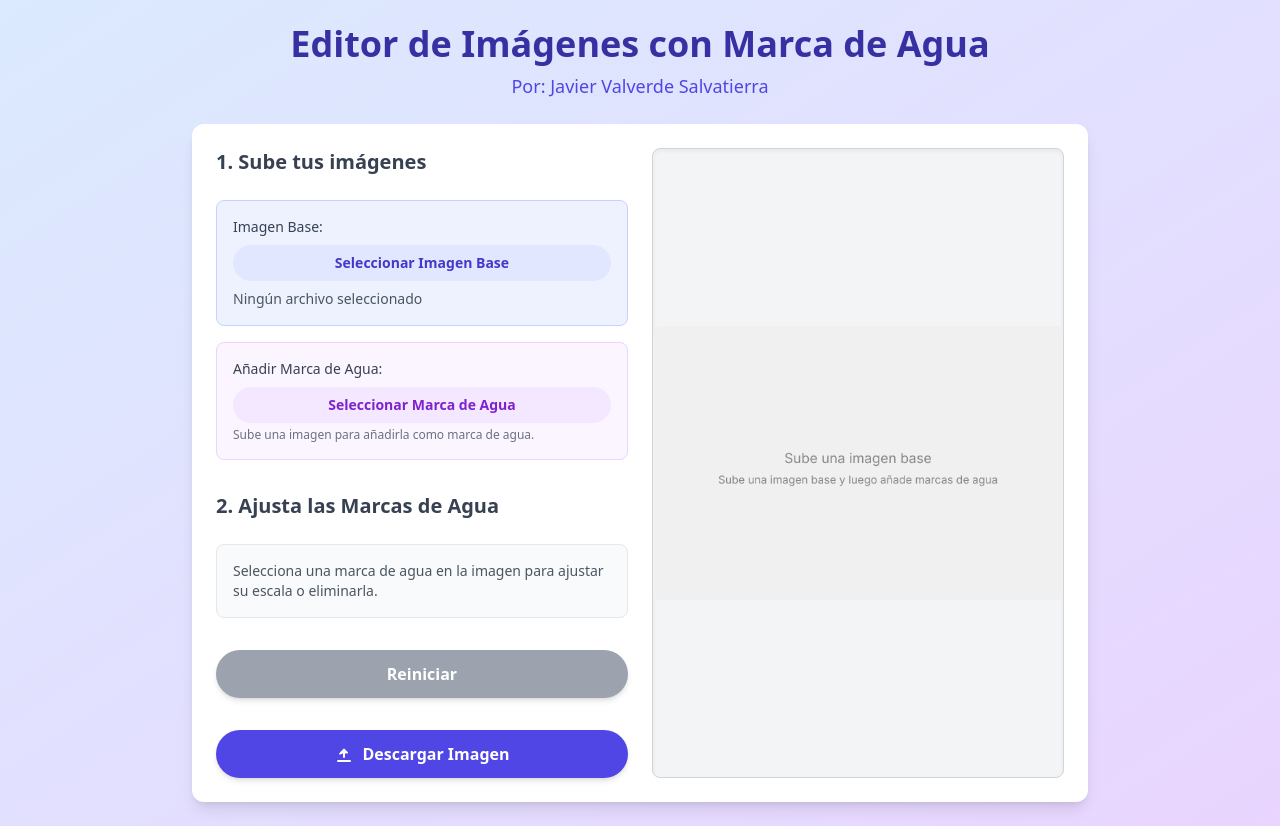
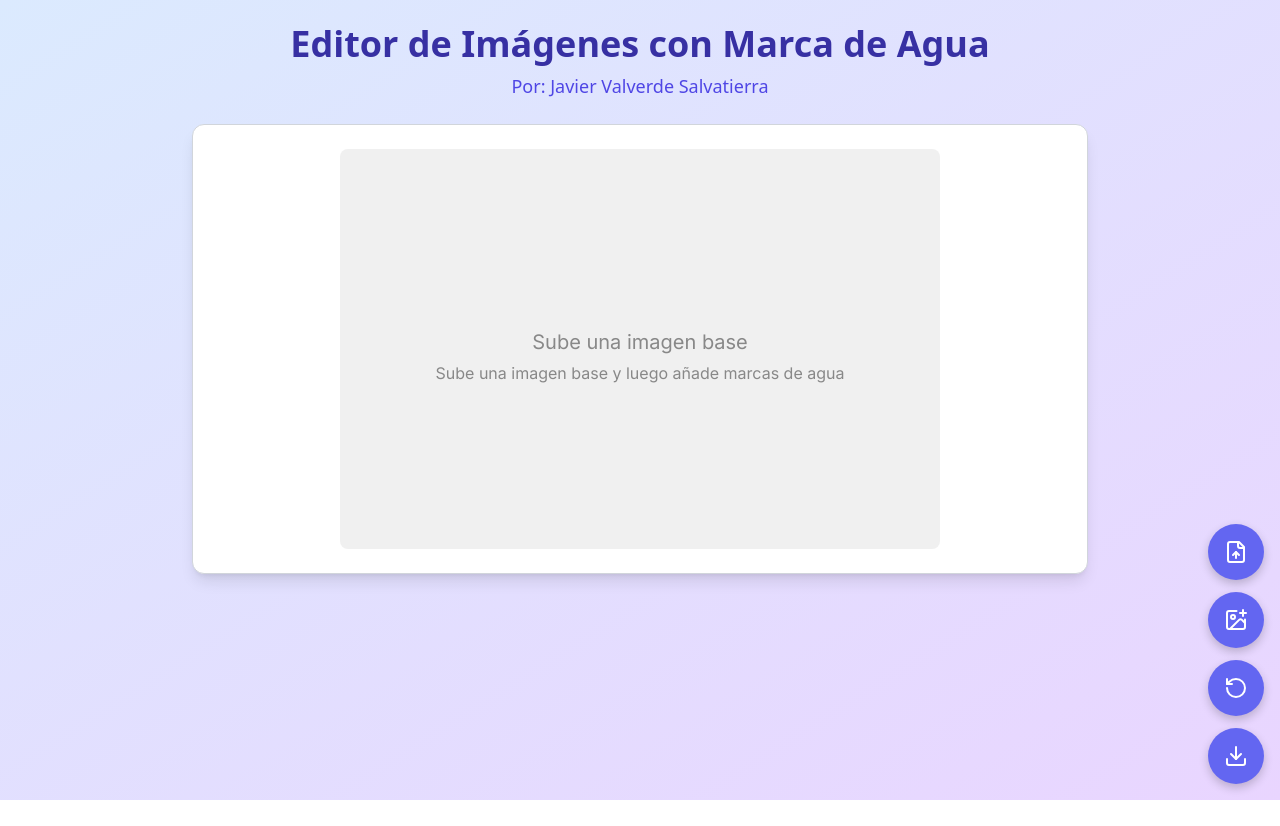
Before and after one commit to JaviSalvatierra/MarcadeAgua, a React (Create React App) app: page / in a window 1280 px wide. After the commit the page ends 800 px from the top, so only its background shows below. Built offline with nearby package versions, Linux system fonts and the light colour scheme.

Commit message:
Cambios realizados, formato moderno con botones

```diff
--- a/package.json
+++ b/package.json
@@ -7,6 +7,7 @@
     "@testing-library/jest-dom": "^6.6.4",
     "@testing-library/react": "^16.3.0",
     "@testing-library/user-event": "^13.5.0",
+    "lucide-react": "^0.536.0",
     "react": "^19.1.1",
     "react-dom": "^19.1.1",
     "react-scripts": "5.0.1",
--- a/src/App.js
+++ b/src/App.js
@@ -1,4 +1,6 @@
 import React, { useState, useRef, useEffect, useCallback } from 'react';
+// Importa los iconos de Lucide React
+import { FileUp, ImagePlus, RotateCcw, Download, SlidersHorizontal, Trash2 } from 'lucide-react';
 
 // Componente principal de la aplicación
 const App = () => {
@@ -10,16 +12,18 @@ const App = () => {
     const [activeWatermarkId, setActiveWatermarkId] = useState(null); // ID de la marca de agua actualmente seleccionada
     const [loading, setLoading] = useState(false); // Estado de carga
     const [error, setError] = useState(null); // Estado de error
+    const [showAdjustmentPanel, setShowAdjustmentPanel] = useState(false); // Controla la visibilidad del panel de ajustes
 
     // Estados para la funcionalidad de arrastre
     const [isDragging, setIsDragging] = useState(false);
     const [dragStartX, setDragStartX] = useState(0);
+    // FIX: Corrected the useState declaration for dragStartY
     const [dragStartY, setDragStartY] = useState(0);
     const [initialWatermarkX, setInitialWatermarkX] = useState(0);
     const [initialWatermarkY, setInitialWatermarkY] = useState(0);
 
     // Referencias al elemento canvas y a los inputs de archivo
-    const canvasRef = useRef(null); // Esta ref se usará para ambos canvas, el visible en cada momento
+    const canvasRef = useRef(null);
     const baseImageInputRef = useRef(null); // Referencia para el input de la imagen base
     const watermarkInputRef = useRef(null); // Referencia para el input de la marca de agua
 
@@ -155,6 +159,7 @@ const App = () => {
                 setActiveWatermarkId(null);
                 setNextWatermarkId(0);
                 setError(null); // Limpiar errores anteriores
+                setShowAdjustmentPanel(false); // Ocultar panel de ajustes
             };
             reader.onerror = () => {
                 setError("Error al cargar la imagen base.");
@@ -184,6 +189,7 @@ const App = () => {
                     setActiveWatermarkId(newWatermark.id); // Seleccionar la marca de agua recién añadida
                     setNextWatermarkId(prev => prev + 1);
                     setError(null);
+                    setShowAdjustmentPanel(true); // Mostrar panel de ajustes al añadir
                 };
                 img.onerror = () => {
                     setError("Error al cargar la imagen de marca de agua.");
@@ -257,9 +263,11 @@ const App = () => {
                 setInitialWatermarkY(activeWatermark.y);
             }
             event.preventDefault(); // Prevenir el desplazamiento en dispositivos táctiles
+            setShowAdjustmentPanel(true); // Mostrar panel de ajustes al seleccionar
         } else {
             // Si no se hizo clic en ninguna marca de agua, deseleccionar cualquier marca de agua activa
             setActiveWatermarkId(null);
+            setShowAdjustmentPanel(false); // Ocultar panel de ajustes
         }
     };
 
@@ -321,6 +329,7 @@ const App = () => {
         if (activeWatermarkId !== null) {
             setWatermarks(prevWatermarks => prevWatermarks.filter(wm => wm.id !== activeWatermarkId));
             setActiveWatermarkId(null); // Deseleccionar después de eliminar
+            setShowAdjustmentPanel(false); // Ocultar panel de ajustes
         }
     };
 
@@ -344,7 +353,7 @@ const App = () => {
         // Redibujar la imagen base
         const baseImage = new Image();
         baseImage.onload = () => {
-            tempCtx.drawImage(baseImage, 0, 0, tempCanvas.width, tempCtx.height);
+            tempCtx.drawImage(baseImage, 0, 0, tempCanvas.width, tempCanvas.height);
 
             // Redibujar todas las marcas de agua (sin el borde de selección)
             for (const watermark of watermarks) {
@@ -381,13 +390,14 @@ const App = () => {
         setActiveWatermarkId(null);
         setLoading(false);
         setError(null);
+        setShowAdjustmentPanel(false); // Ocultar panel de ajustes
         // Opcional: Limpiar los inputs de archivo si es necesario, aunque key={nextWatermarkId} ya ayuda
         if (baseImageInputRef.current) baseImageInputRef.current.value = '';
         if (watermarkInputRef.current) watermarkInputRef.current.value = '';
     };
 
     return (
-        <div className="min-h-screen bg-gradient-to-br from-blue-100 to-purple-200 p-4 sm:p-6 flex flex-col items-center font-sans">
+        <div className="min-h-screen bg-gradient-to-br from-blue-100 to-purple-200 p-4 sm:p-6 flex flex-col items-center font-sans relative">
             {/* Tailwind CSS y Google Fonts ya están en public/index.html */}
             <style>
                 {`
@@ -426,6 +436,26 @@ const App = () => {
                     background: #e0e7ff; /* Indigo 100 */
                     border-radius: 4px;
                 }
+                .icon-button {
+                    display: flex;
+                    justify-content: center;
+                    align-items: center;
+                    width: 56px; /* Tamaño del botón */
+                    height: 56px; /* Tamaño del botón */
+                    border-radius: 50%;
+                    background-color: #6366f1; /* Indigo 500 */
+                    color: white;
+                    box-shadow: 0 4px 10px rgba(0, 0, 0, 0.2);
+                    transition: background-color 0.3s ease, transform 0.2s ease;
+                    cursor: pointer;
+                }
+                .icon-button:hover {
+                    background-color: #4f46e5; /* Indigo 600 */
+                    transform: scale(1.05);
+                }
+                .icon-button:active {
+                    transform: scale(0.95);
+                }
                 `}
             </style>
 
@@ -436,75 +466,85 @@ const App = () => {
                 Por: Javier Valverde Salvatierra
             </p>
 
-            {/* Contenedor principal de la aplicación */}
-            <div className="bg-white p-6 rounded-xl shadow-lg w-full max-w-4xl flex flex-col md:flex-row gap-6">
+            {/* Contenedor principal de la aplicación - solo para el canvas */}
+            <div className="bg-white p-6 rounded-xl shadow-lg w-full max-w-4xl flex justify-center items-center overflow-hidden border border-gray-300 min-h-[400px]">
+                <canvas
+                    ref={canvasRef}
+                    className="max-w-full h-auto rounded-lg"
+                    onMouseDown={handleInteractionStart}
+                    onMouseMove={handleInteractionMove}
+                    onMouseUp={handleInteractionEnd}
+                    onMouseLeave={handleInteractionEnd}
+                    onTouchStart={handleInteractionStart}
+                    onTouchMove={handleInteractionMove}
+                    onTouchEnd={handleInteractionEnd}
+                    onTouchCancel={handleInteractionEnd}
+                ></canvas>
+            </div>
 
-                {/* Columna de Controles (parte izquierda en desktop, apilada en móvil) */}
-                <div className="w-full md:w-1/2 flex flex-col gap-4">
-                    <h2 className="text-xl font-semibold text-gray-700 mb-2">1. Sube tus imágenes</h2>
-
-                    {/* Carga de imagen base */}
-                    <div className="bg-indigo-50 p-4 rounded-lg border border-indigo-200">
-                        <label className="block text-gray-700 text-sm font-medium mb-2">
-                            Imagen Base:
-                        </label>
+            {/* Panel de Acciones Flotante */}
+            <div className="fixed bottom-4 right-4 z-50 flex flex-col gap-3">
+                {/* Botón para Seleccionar Imagen Base */}
+                <button
+                    onClick={() => baseImageInputRef.current.click()}
+                    className="icon-button"
+                    title="Seleccionar Imagen Base"
+                >
+                    <FileUp size={24} />
+                </button>
                 <input
                     type="file"
                     id="baseImage"
                     accept="image/*"
                     onChange={handleBaseImageUpload}
-                            className="hidden" // Ocultar el input nativo
+                    className="hidden"
                     ref={baseImageInputRef}
                 />
+
+                {/* Botón para Añadir Marca de Agua */}
                 <button
-                            onClick={() => baseImageInputRef.current.click()}
-                            className="w-full py-2 px-4 rounded-full border-0 text-sm font-semibold
-                                       bg-indigo-100 text-indigo-700 hover:bg-indigo-200
-                                       transition duration-300 ease-in-out transform hover:scale-105"
+                    onClick={() => watermarkInputRef.current.click()}
+                    className="icon-button"
+                    title="Añadir Marca de Agua"
                 >
-                            Seleccionar Imagen Base
+                    <ImagePlus size={24} />
                 </button>
-                        <p className="mt-2 text-sm text-gray-600">
-                            {baseImageName ? `Archivo seleccionado: ${baseImageName}` : 'Ningún archivo seleccionado'}
-                        </p>
-                    </div>
-
-                    {/* Carga de imagen de marca de agua */}
-                    <div className="bg-purple-50 p-4 rounded-lg border border-purple-200">
-                        <label className="block text-gray-700 text-sm font-medium mb-2">
-                            Añadir Marca de Agua:
-                        </label>
                 <input
                     type="file"
                     id="addWatermark"
                     accept="image/*"
                     onChange={handleAddWatermark}
-                            className="hidden" // Ocultar el input nativo
-                            ref={watermarkInputRef} // Ref para el input de marca de agua
-                            key={nextWatermarkId} // Para limpiar el input después de seleccionar un archivo
+                    className="hidden"
+                    ref={watermarkInputRef}
+                    key={nextWatermarkId}
                 />
+
+                {/* Botón para Reiniciar */}
                 <button
-                            onClick={() => watermarkInputRef.current.click()}
-                            className="w-full py-2 px-4 rounded-full border-0 text-sm font-semibold
-                                       bg-purple-100 text-purple-700 hover:bg-purple-200
-                                       transition duration-300 ease-in-out transform hover:scale-105"
+                    onClick={handleReset}
+                    className="icon-button bg-gray-500 hover:bg-gray-600"
+                    title="Reiniciar"
                 >
-                            Seleccionar Marca de Agua
+                    <RotateCcw size={24} />
                 </button>
-                        <p className="text-xs text-gray-500 mt-1">
-                            Sube una imagen para añadirla como marca de agua.
-                        </p>
+
+                {/* Botón para Descargar Imagen */}
+                <button
+                    onClick={downloadImage}
+                    className="icon-button bg-green-500 hover:bg-green-600"
+                    title="Descargar Imagen"
+                >
+                    <Download size={24} />
+                </button>
             </div>
 
-                    <h2 className="text-xl font-semibold text-gray-700 mt-4 mb-2">2. Ajusta las Marcas de Agua</h2>
-
-                    {/* Controles de escala */}
-                    <div className="bg-gray-50 p-4 rounded-lg border border-gray-200">
-                        {activeWatermark ? (
-                            <>
+            {/* Panel de Ajustes de Marca de Agua Flotante (condicional) */}
+            {showAdjustmentPanel && activeWatermark && (
+                <div className="fixed top-4 right-4 z-50 bg-white p-4 rounded-xl shadow-lg flex flex-col gap-2 w-72">
+                    <h3 className="text-lg font-semibold text-gray-700 mb-2">Ajustar Marca de Agua</h3>
                     <div className="mb-4">
                         <label htmlFor="watermarkScale" className="block text-gray-700 text-sm font-medium mb-2">
-                                        Escala de la Marca de Agua Activa (ID: {activeWatermark.id}): {(activeWatermark.scale * 100).toFixed(0)}%
+                            Escala: {(activeWatermark.scale * 100).toFixed(0)}%
                         </label>
                         <input
                             type="range"
@@ -520,81 +560,23 @@ const App = () => {
                     <button
                         onClick={handleRemoveWatermark}
                         className="w-full bg-red-500 hover:bg-red-600 text-white font-bold py-2 px-4 rounded-full shadow-md
-                                                   transition duration-300 ease-in-out transform hover:scale-105"
+                                   transition duration-300 ease-in-out transform hover:scale-105 flex items-center justify-center gap-2"
                     >
-                                    Eliminar Marca de Agua Activa
+                        <Trash2 size={18} /> Eliminar Marca de Agua
                     </button>
                     <p className="text-sm text-gray-600 mt-2">
-                                    Haz clic en una marca de agua en la imagen para seleccionarla y arrastrarla.
+                        Arrastra la marca de agua en la imagen para moverla.
                     </p>
-                            </>
-                        ) : (
-                            <p className="text-sm text-gray-600">
-                                Selecciona una marca de agua en la imagen para ajustar su escala o eliminarla.
-                            </p>
+                </div>
             )}
-                    </div>
 
-                    {/* Canvas para móvil (oculto en escritorio) */}
-                    {/* Este div se mostrará solo en pantallas pequeñas para colocar el canvas después de los controles de ajuste */}
-                    <div className="w-full h-[400px] flex justify-center items-center bg-gray-100 rounded-lg shadow-inner overflow-hidden border border-gray-300 md:hidden">
-                        <canvas
-                            ref={canvasRef}
-                            className="max-w-full h-auto rounded-lg"
-                            onMouseDown={handleInteractionStart}
-                            onMouseMove={handleInteractionMove}
-                            onMouseUp={handleInteractionEnd}
-                            onMouseLeave={handleInteractionEnd}
-                            onTouchStart={handleInteractionStart}
-                            onTouchMove={handleInteractionMove}
-                            onTouchEnd={handleInteractionEnd}
-                            onTouchCancel={handleInteractionEnd}
-                        ></canvas>
-                    </div>
-
-                    {/* Botones de Reiniciar y Descargar, y mensajes de carga/error (se muestran aquí en móvil) */}
+            {/* Mensajes de carga y error (pueden aparecer en una posición fija o relativa) */}
             {loading && (
-                        <p className="text-center text-indigo-500 mt-4">Cargando...</p>
+                <p className="fixed bottom-4 left-4 z-50 text-indigo-500 bg-white p-2 rounded-lg shadow-md">Cargando...</p>
             )}
             {error && (
-                        <p className="text-center text-red-500 mt-4">{error}</p>
+                <p className="fixed bottom-4 left-4 z-50 text-red-500 bg-white p-2 rounded-lg shadow-md">{error}</p>
             )}
-                    <button
-                        onClick={handleReset}
-                        className="mt-4 w-full bg-gray-400 hover:bg-gray-500 text-white font-bold py-3 px-6 rounded-full shadow-md
-                                   transition duration-300 ease-in-out transform hover:scale-105"
-                    >
-                        Reiniciar
-                    </button>
-                    <button
-                        onClick={downloadImage}
-                        className="mt-4 w-full bg-indigo-600 hover:bg-indigo-700 text-white font-bold py-3 px-6 rounded-full shadow-md
-                                   transition duration-300 ease-in-out transform hover:scale-105 flex items-center justify-center gap-2"
-                    >
-                        <svg xmlns="http://www.w3.org/2000/svg" className="h-5 w-5" viewBox="0 0 20 20" fill="currentColor">
-                            <path fillRule="evenodd" d="M3 17a1 1 0 011-1h12a1 1 0 110 2H4a1 1 0 01-1-1zm3.293-7.707a1 1 0 010-1.414l3-3a1 1 0 011.414 0l3 3a1 1 0 01-1.414 1.414L11 9.414V13a1 1 0 11-2 0V9.414L6.707 10.293a1 1 0 01-1.414-1.414z" clipRule="evenodd" />
-                        </svg>
-                        Descargar Imagen
-                    </button>
-                </div>
-
-                {/* Canvas para escritorio (oculto en móvil) */}
-                {/* Este div se mostrará solo en pantallas medianas o más grandes para el diseño de dos columnas */}
-                <div className="hidden md:flex w-full md:w-1/2 justify-center items-center bg-gray-100 rounded-lg shadow-inner overflow-hidden min-h-[400px] border border-gray-300">
-                    <canvas
-                        ref={canvasRef}
-                        className="max-w-full h-auto rounded-lg"
-                        onMouseDown={handleInteractionStart}
-                        onMouseMove={handleInteractionMove}
-                        onMouseUp={handleInteractionEnd}
-                        onMouseLeave={handleInteractionEnd}
-                        onTouchStart={handleInteractionStart}
-                        onTouchMove={handleInteractionMove}
-                        onTouchEnd={handleInteractionEnd}
-                        onTouchCancel={handleInteractionEnd}
-                    ></canvas>
-                </div>
-            </div>
         </div>
     );
 };
```
Also changed, not shown: 1 other file (tests, documents, lock files or other folders). Lines whose indentation alone changed are shown as unchanged.
